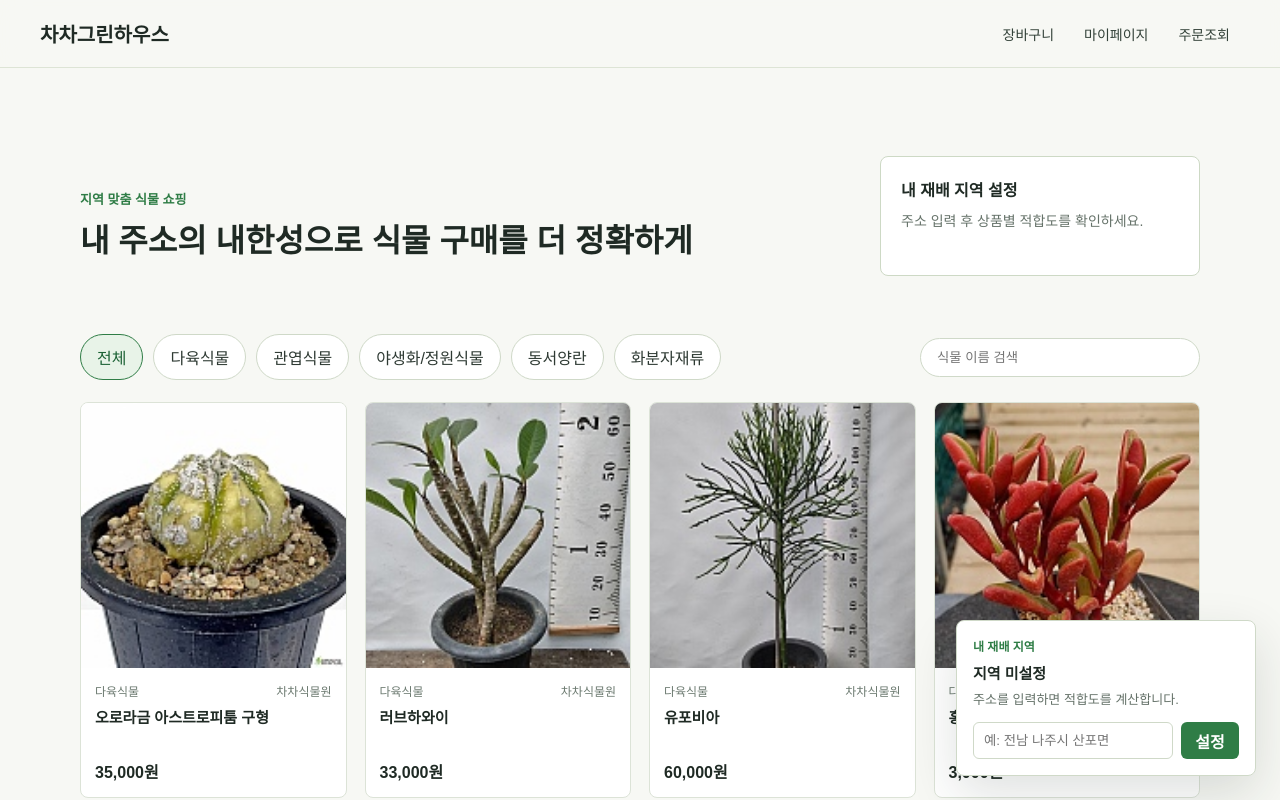
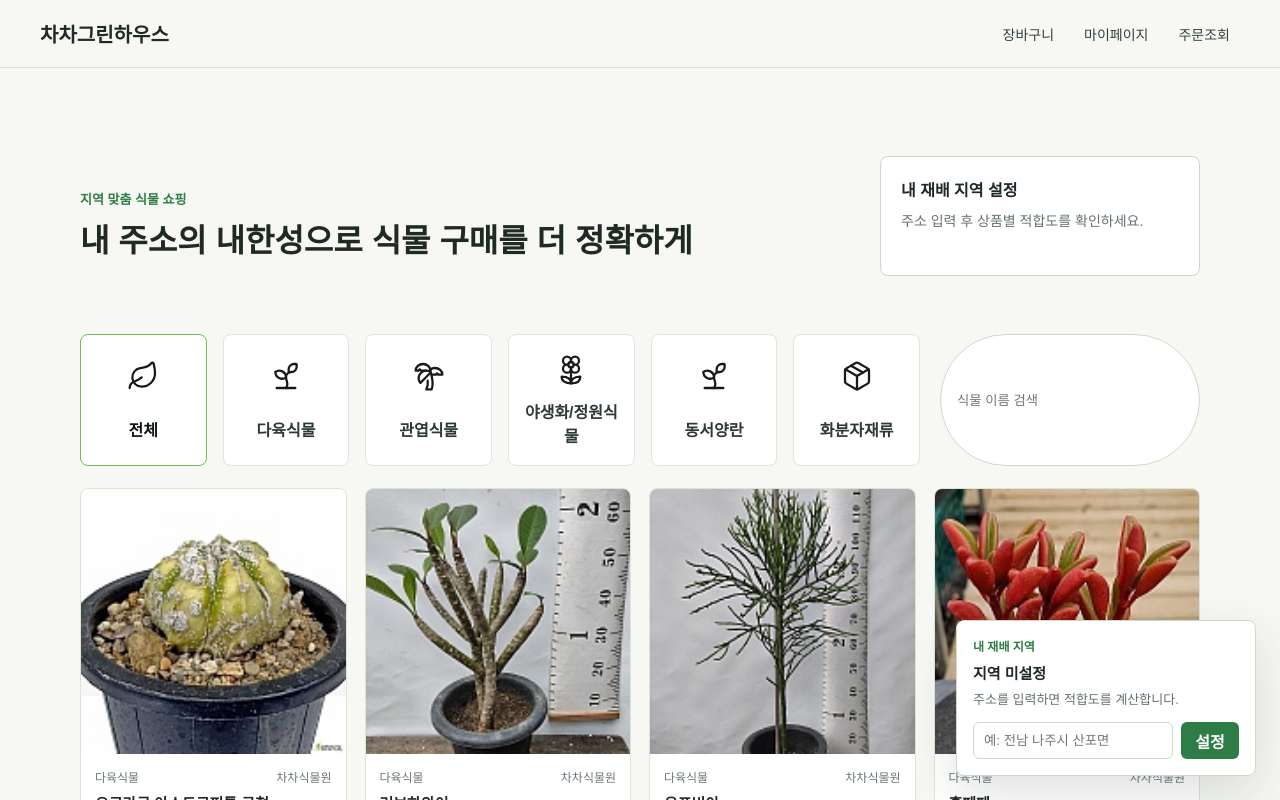
Before and after one commit to thescientist000/chachagreenhouse, a Next.js app: page / in a window 1280 px wide. Shown: the top 800 px of the page. Built offline with nearby package versions, Linux system fonts and the light colour scheme.

Commit message:
Add monochrome category icon cards

```diff
--- a/app/globals.css
+++ b/app/globals.css
@@ -128,31 +128,43 @@ p {
 }
 
 .category-row {
-  display: flex;
-  gap: 10px;
-  flex-wrap: wrap;
+  display: grid;
+  grid-template-columns: repeat(6, minmax(0, 1fr));
+  gap: 16px;
+  flex: 1;
 }
 
 .category-row button {
-  border: 1px solid #cfd9c8;
-  border-radius: 999px;
+  display: grid;
+  place-items: center;
+  gap: 12px;
+  min-height: 132px;
+  border: 1px solid #e1e5df;
+  border-radius: 8px;
   background: #ffffff;
   color: #2e3a33;
-  padding: 10px 16px;
+  padding: 18px 10px;
+  font-weight: 800;
   cursor: pointer;
 }
 
 .category-row button.active,
 .category-row button:hover {
-  border-color: #2f7d46;
-  background: #e8f3e8;
-  color: #1c6235;
+  border-color: #73bd54;
+  background: #ffffff;
+  color: #111814;
+}
+
+.category-row svg {
+  width: 32px;
+  height: 32px;
+  color: #171a18;
+  stroke: currentColor;
 }
 
 .shop-tools {
-  display: flex;
-  align-items: center;
-  justify-content: space-between;
+  display: grid;
+  grid-template-columns: minmax(0, 1fr) 260px;
   gap: 20px;
   margin: 26px 0 22px;
 }
@@ -397,7 +409,7 @@ p {
 
   .shop-tools {
     align-items: stretch;
-    flex-direction: column;
+    grid-template-columns: 1fr;
   }
 
   .search-input {
@@ -406,6 +418,14 @@ p {
 
   .product-grid {
     grid-template-columns: repeat(2, minmax(0, 1fr));
+  }
+
+  .category-row {
+    grid-template-columns: repeat(2, minmax(0, 1fr));
+  }
+
+  .category-row button {
+    min-height: 104px;
   }
 
   .region-panel {
@@ -420,4 +440,8 @@ p {
   .product-grid {
     grid-template-columns: repeat(3, minmax(0, 1fr));
   }
+
+  .category-row {
+    grid-template-columns: repeat(3, minmax(0, 1fr));
+  }
 }
--- a/components/ProductGrid.tsx
+++ b/components/ProductGrid.tsx
@@ -1,6 +1,7 @@
 "use client";
 
 import { FormEvent, useMemo, useState } from "react";
+import { Flower2, Leaf, Package, Sprout, TreePalm } from "lucide-react";
 import type { Product } from "@/lib/products";
 import { categories, getProductImage } from "@/lib/products";
 import { getFitLabel, getFitStatus, type FitStatus } from "@/lib/hardiness";
@@ -45,6 +46,15 @@ const statusClass: Record<FitStatus, string> = {
 };
 
 const outdoorFitCategories = new Set(["야생화/정원식물"]);
+
+const categoryIcons = {
+  전체: Leaf,
+  다육식물: Sprout,
+  관엽식물: TreePalm,
+  "야생화/정원식물": Flower2,
+  동서양란: Sprout,
+  화분자재류: Package,
+};
 
 export function ProductGrid({ products }: ProductGridProps) {
   const [activeCategory, setActiveCategory] = useState("전체");
@@ -144,6 +154,10 @@ export function ProductGrid({ products }: ProductGridProps) {
               type="button"
               onClick={() => setActiveCategory(category)}
             >
+              {(() => {
+                const Icon = categoryIcons[category as keyof typeof categoryIcons];
+                return Icon ? <Icon aria-hidden="true" strokeWidth={1.7} /> : null;
+              })()}
               {category}
             </button>
           ))}
--- a/package.json
+++ b/package.json
@@ -10,6 +10,7 @@
   },
   "dependencies": {
     "geotiff": "^3.0.5",
+    "lucide-react": "^1.17.0",
     "next": "^14.2.23",
     "react": "^18.3.1",
     "react-dom": "^18.3.1"
```
Also changed, not shown: 1 other file (tests, documents, lock files or other folders).
